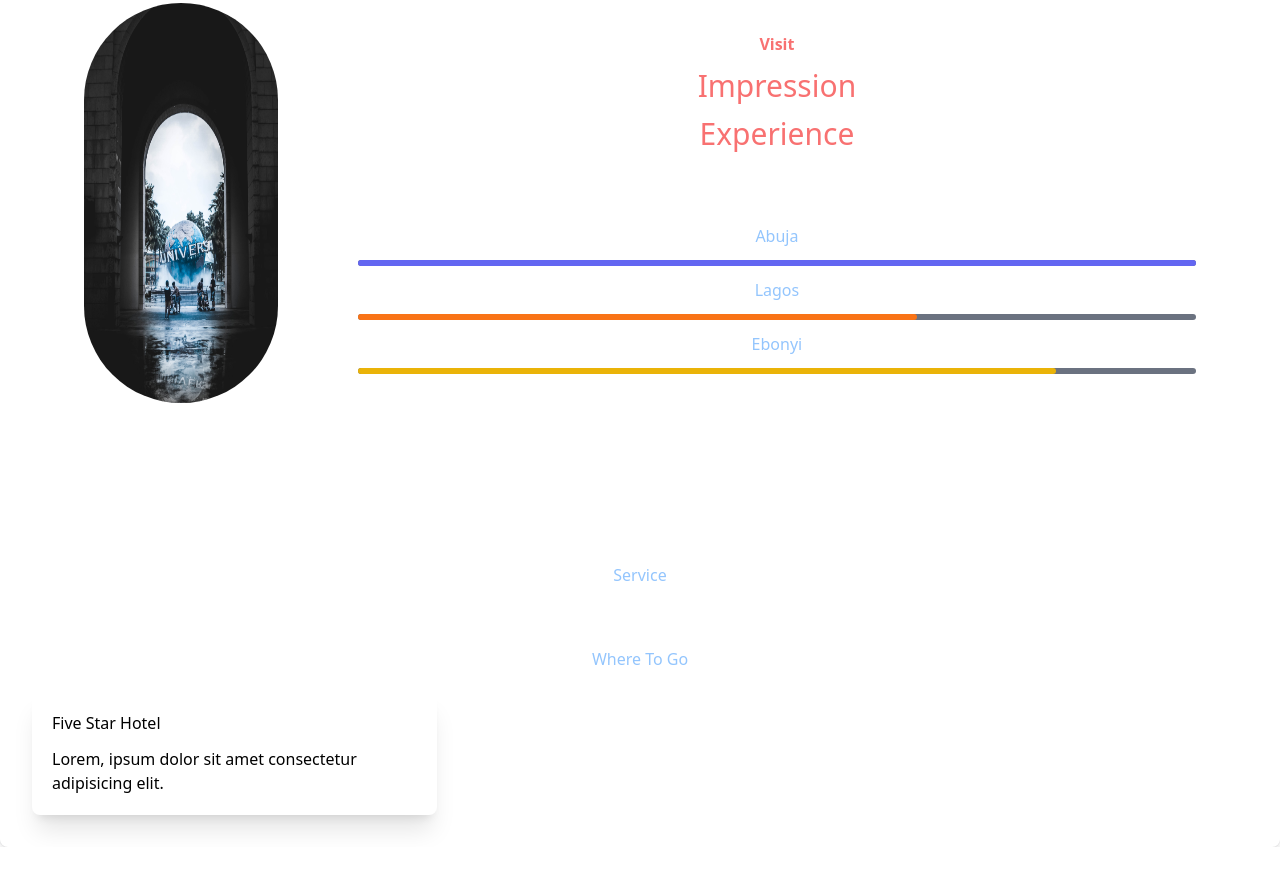
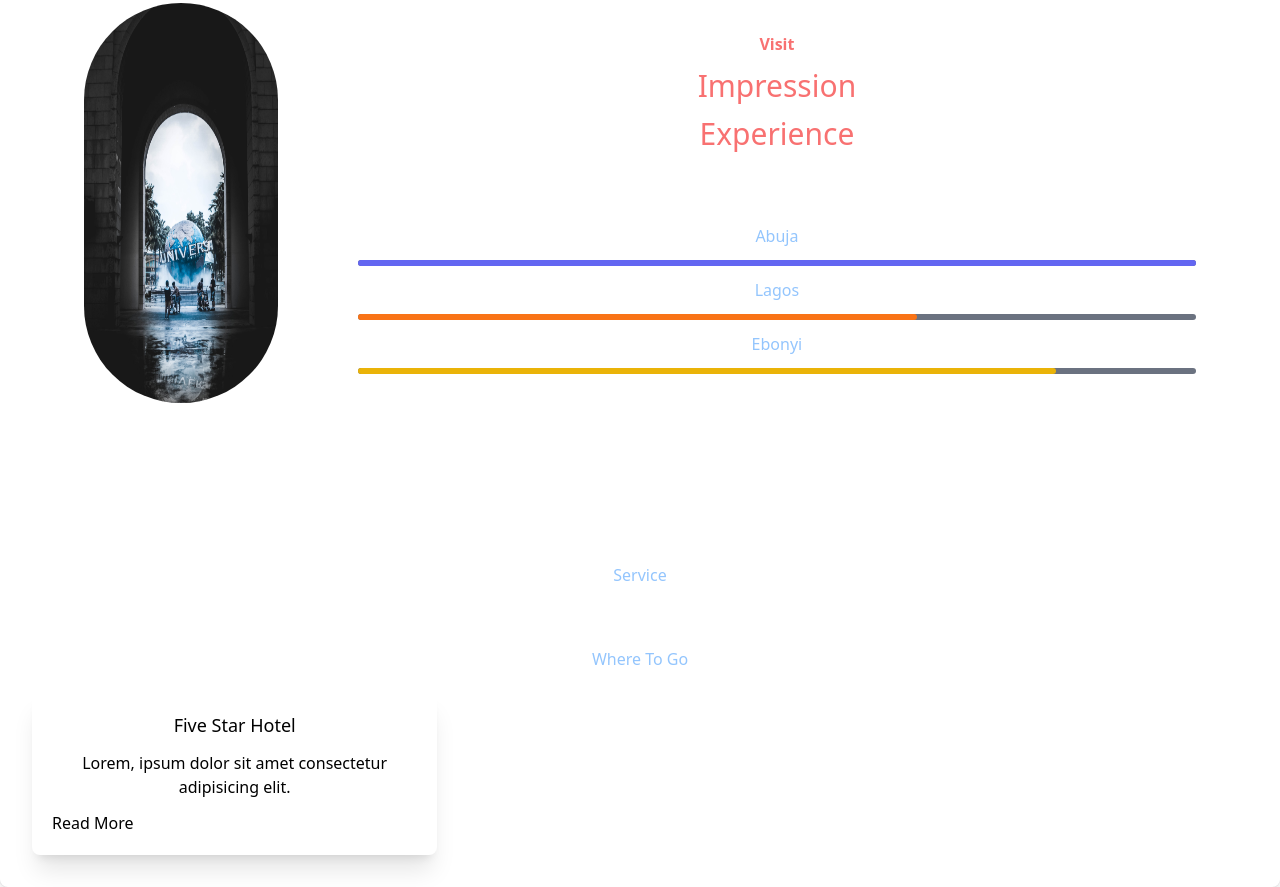
Before and after one commit to TimiMaliki/Travel-agency-Website, a website: page src/index.html in a window 1280 px wide. Shown: the part 2789-3676 px from the top of the page. Before the commit the page ends 3636 px from the top, so only its background shows below. Drawn offline with Linux system fonts and the light colour scheme.

Commit message:
services

```diff
--- a/src/index.html
+++ b/src/index.html
@@ -211,8 +211,9 @@
             <div class="p-5 flex">
                 <!---card one-->
               <div class="w-full md:w-4/12 shadow-xl rounded-lg p-5 flex flex-col gap-3 bg-white">
-                 <h1>Five Star Hotel </h1>
-                 <p>Lorem, ipsum dolor sit amet consectetur adipisicing elit.</p>
+                 <h1 class="text-center font-medium text-lg">Five Star Hotel </h1>
+                 <p class="text-center text-grey-400">Lorem, ipsum dolor sit amet consectetur adipisicing elit.</p>
+                 <a href="text-blue-400 font-semibold text-sm text-center">Read More</a>
               </div>
             </div>
         </div>
```
Also changed, not shown: css/main.css.
